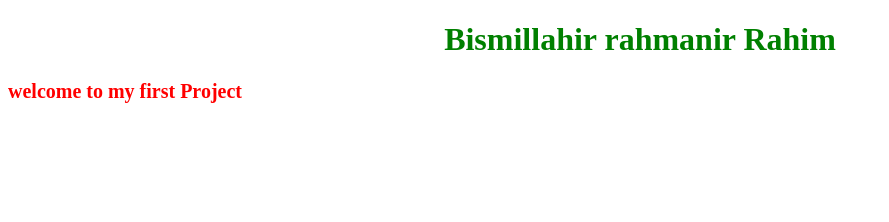
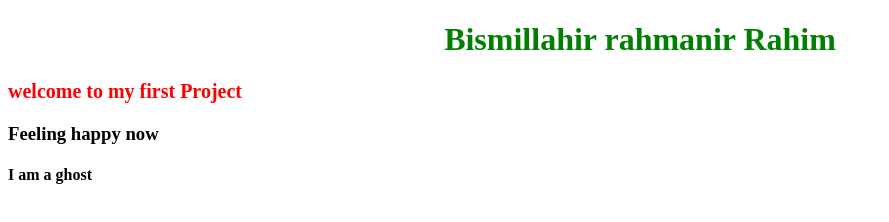
Before and after one commit to Shutshob786/my-first-project, a plain HTML site: page index.html in a window 1280 px wide. Shown: the whole page, without its empty margins (0-889 px from the left). Drawn offline with Linux system fonts and the light colour scheme.

Commit message:
ghost are coming

```diff
--- a/index.html
+++ b/index.html
@@ -13,5 +13,8 @@
 
 <p>welcome to my first Project</p>
 
+<h3>Feeling happy now </h3>
+<h4>I am a ghost </h4>
 </body>
+
 </html>
```
